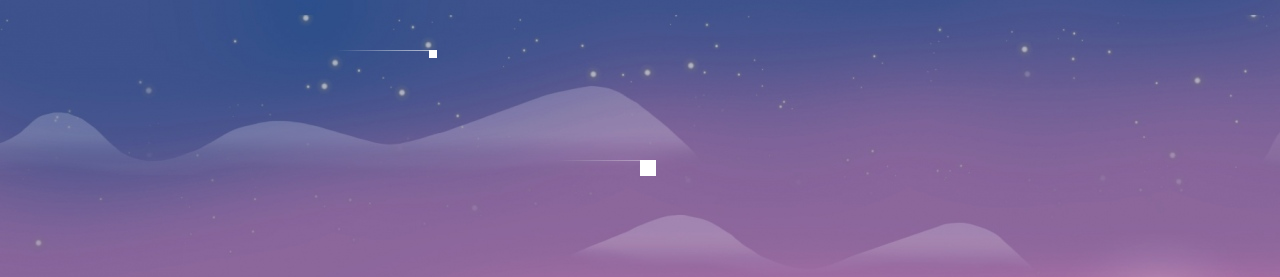
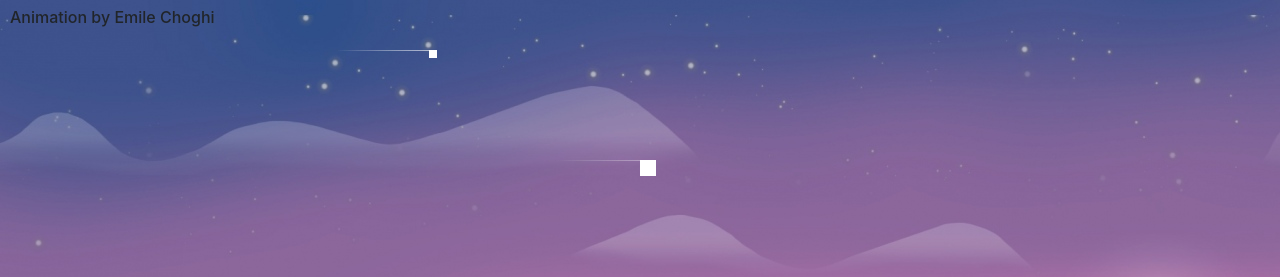
Before and after one commit to Richards292/gitTextAdventure, a plain HTML site: page index.html in a window 1280 px wide. Shown: the top 277 px of the page. Drawn offline with nearby package versions, Linux system fonts and the light colour scheme.

Commit message:
Added animation credit

```diff
--- a/index.html
+++ b/index.html
@@ -30,6 +30,7 @@
         </div>
         -->
 
+      <h6 class="credit">Animation by Emile Choghi</h6>
       <script src="source/script.js"></script>
     </body>
 </html>
--- a/source/scss/style.scss
+++ b/source/scss/style.scss
@@ -32,6 +32,11 @@ body {
 // Focusing Start!
 .startBtn:focus {
   outline: 0;
+}
+
+.credit {
+  margin-left: 10px;
+  margin-top: -380px;
 }
 
 // I might use this later, so I don't want to delete it. I wanted to make a "storybook" that would track the users choices.
```
Also changed, not shown: compiled/css/style.css, 1 other file.
